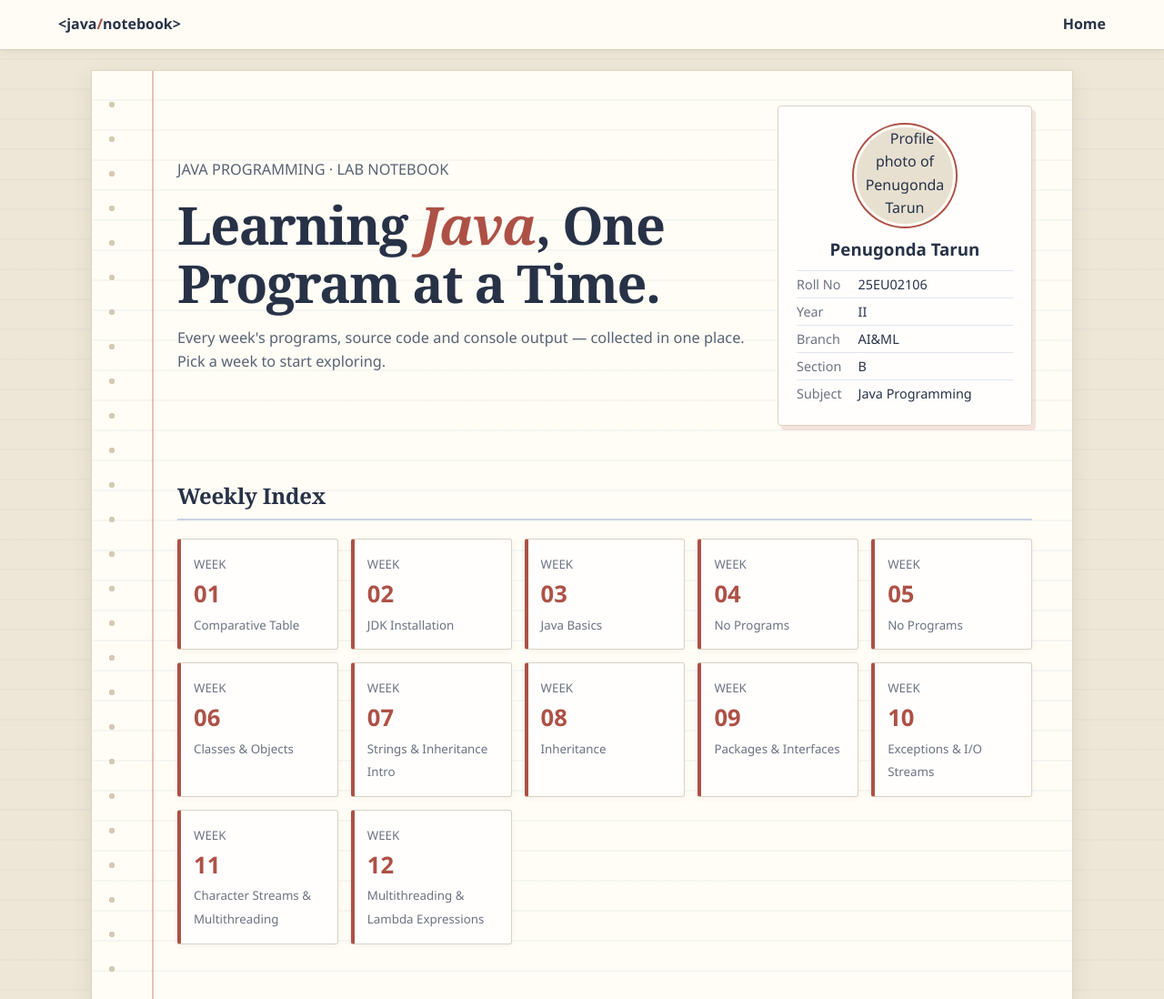
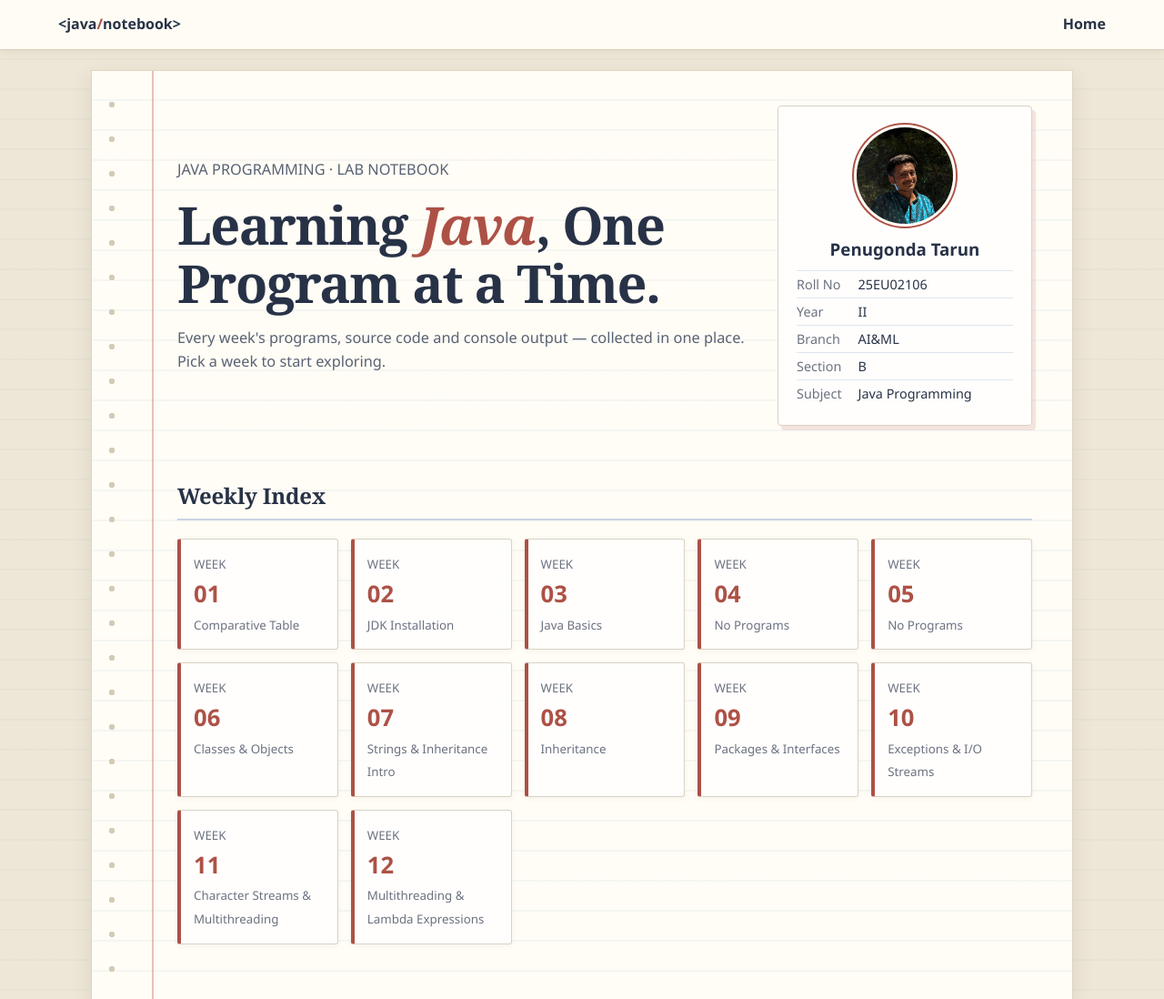
Before and after one commit to Tarunnnn18/JAVA_RECORD, a plain HTML site: page index.html in a window 1280 px wide. Shown: the top 1098 px of the page at 91% size. Drawn offline with Linux system fonts and the light colour scheme.

Commit message:
Update index.html

```diff
--- a/index.html
+++ b/index.html
@@ -1224,7 +1224,7 @@ const num=n=>String(n).padStart(2,"0");
 function home(){
  app.innerHTML=`<section class="hero"><div><p class="crumb">JAVA PROGRAMMING · LAB NOTEBOOK</p>
  <h1>Learning <em>Java</em>, One Program at a Time.</h1><p>Every week's programs, source code and console output — collected in one place. Pick a week to start exploring.</p></div>
- <div class="id"><div class="profile-frame"><img class="profile-photo" src="assets/profile-tarun-crop.jpg" alt="Profile photo of Penugonda Tarun"></div><h3>Penugonda Tarun</h3>
+ <div class="id"><div class="profile-frame"><img class="profile-photo" src="profile-tarun-crop.jpg" alt="Profile photo of Penugonda Tarun"></div><h3>Penugonda Tarun</h3>
  <table><tr><td>Roll No</td><td>25EU02106</td></tr><tr><td>Year</td><td>II</td></tr><tr><td>Branch</td><td>AI&amp;ML</td></tr><tr><td>Section</td><td>B</td></tr><tr><td>Subject</td><td>Java Programming</td></tr></table></div></section>
  <h2>Weekly Index</h2><div class="grid">${Object.keys(W).map(k=>`<a class="wk" href="#/w/${k}"><small>WEEK</small><b>${num(k)}</b><small>${W[k].name}</small></a>`).join("")}</div>`;
 }
```
